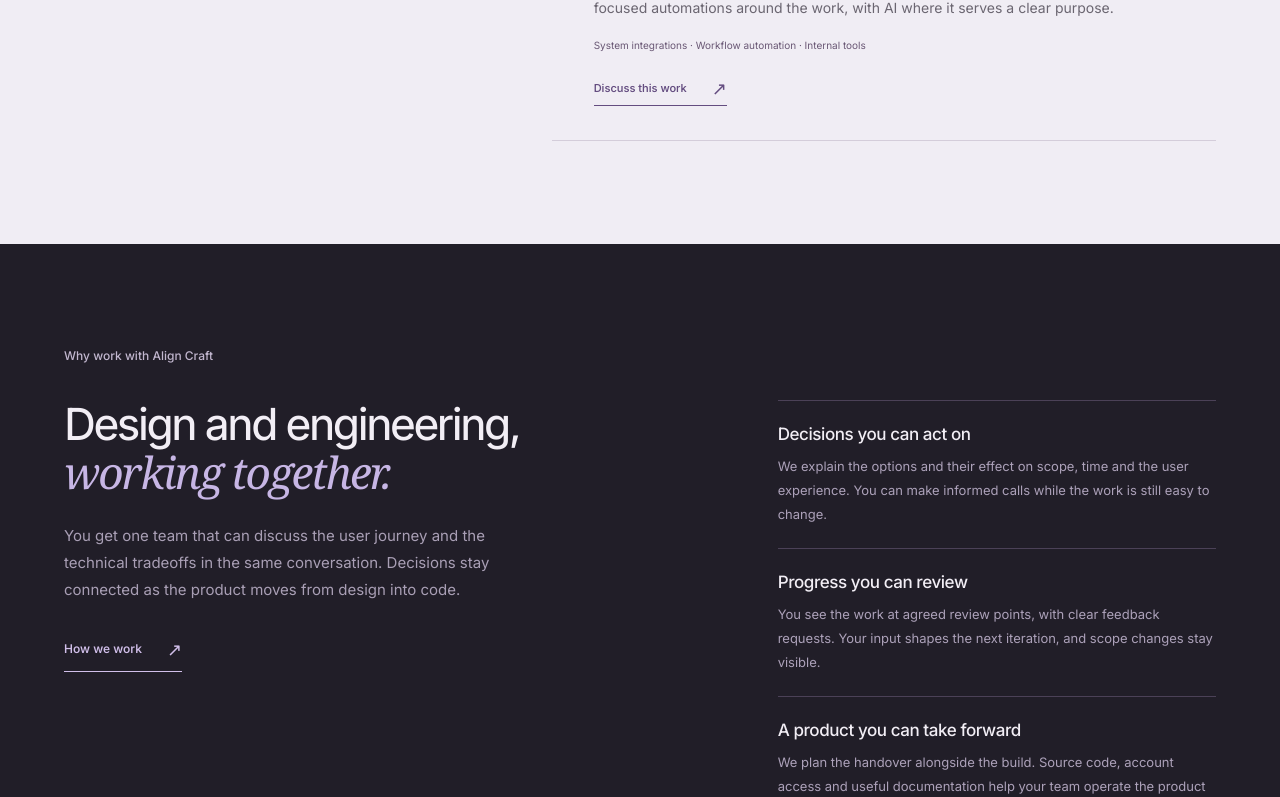
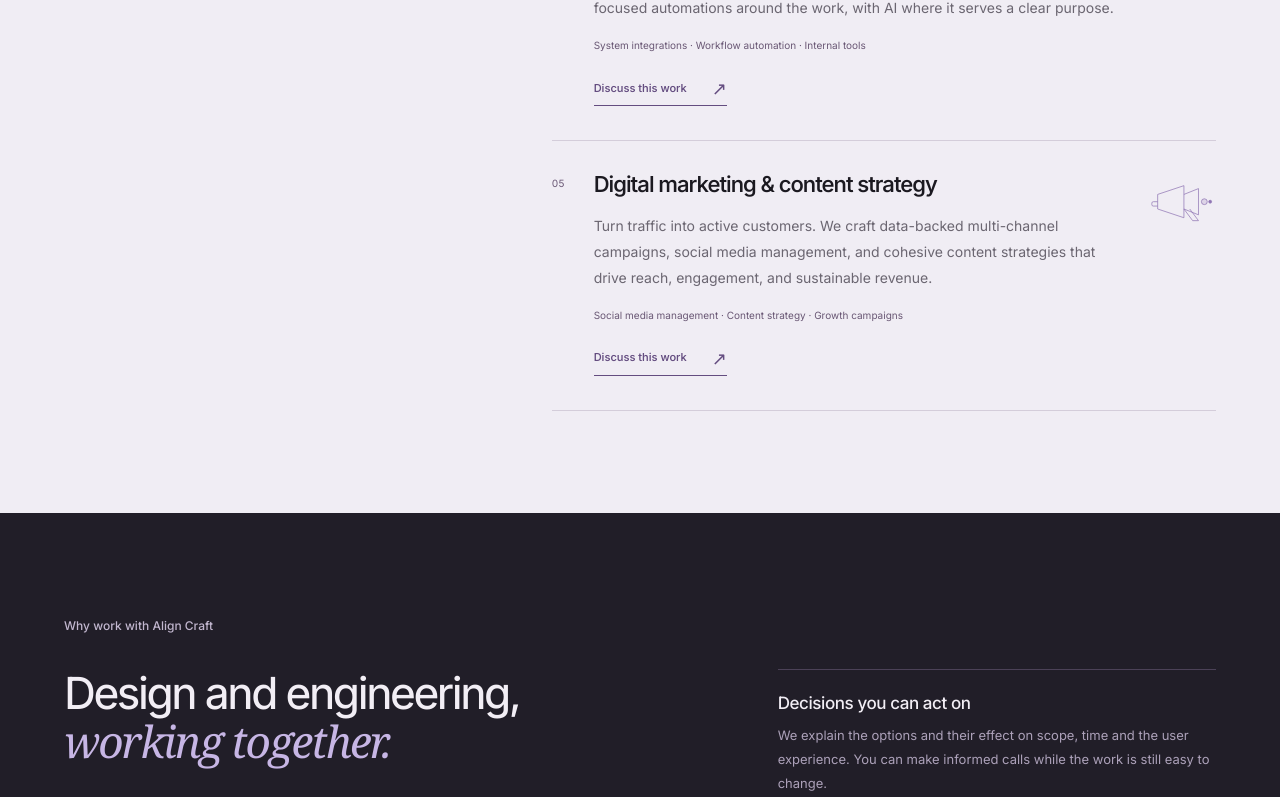
Before and after one commit to Eniola1272/align-craft, a Next.js app: page / in a window 1280 px wide. Shown: the part 3516-4313 px from the top of the page. Built offline with nearby package versions, Linux system fonts and the light colour scheme.

Commit message:
feat: add digital marketing and content strategy service across site content and navigation

```diff
--- a/src/components/footer.tsx
+++ b/src/components/footer.tsx
@@ -9,6 +9,7 @@ const groups = [
       { label: "Digital product design", href: "/#service-2" },
       { label: "Software development", href: "/#service-3" },
       { label: "Systems & automation", href: "/#service-4" },
+      { label: "Marketing & content strategy", href: "/#service-5" },
     ],
   },
   {
--- a/src/components/header.tsx
+++ b/src/components/header.tsx
@@ -11,6 +11,7 @@ const groups: Record<string, NavItem[]> = {
     { label: "Digital product design", href: "/#service-2" },
     { label: "Software development", href: "/#service-3" },
     { label: "Connected systems & automation", href: "/#service-4" },
+    { label: "Digital marketing & content strategy", href: "/#service-5" },
   ],
   Work: [
     { label: "Selected client work", href: "/#work" },
--- a/src/content/home.tsx
+++ b/src/content/home.tsx
@@ -36,6 +36,14 @@ const offerings = [
     deliverables: "System integrations · Workflow automation · Internal tools",
     service: "AI Solutions & WhatsApp Agents",
     shape: "systems",
+  },
+  {
+    title: "Digital marketing & content strategy",
+    description:
+      "Turn traffic into active customers. We craft data-backed multi-channel campaigns, social media management, and cohesive content strategies that drive reach, engagement, and sustainable revenue.",
+    deliverables: "Social media management · Content strategy · Growth campaigns",
+    service: "Digital Marketing & Growth",
+    shape: "marketing",
   },
 ];
 const phases = [
@@ -228,12 +236,19 @@ function ServiceGraphic({ kind }: { kind: string }) {
         <>
           <path d="m32 23-18 15 18 15m32-30 18 15-18 15M55 14 41 62" />
         </>
-      ) : (
+      ) : kind === "systems" ? (
         <>
           <rect x="8" y="28" width="22" height="22" rx="3" />
           <rect x="66" y="8" width="22" height="22" rx="3" />
           <rect x="66" y="48" width="22" height="22" rx="3" />
           <path d="M30 39h18V19h18M48 39v20h18" />
+        </>
+      ) : (
+        <>
+          {/* Growth / Marketing radar / megaphone graphic */}
+          <path d="M16 48V28l36-12v44L16 48ZM52 28l20-8v36l-20-8M16 38H10a2 2 0 0 0-2 2v2a2 2 0 0 0 2 2h6M52 48l12 16h8L60 48" />
+          <circle cx="80" cy="38" r="4" fill="currentColor" fillOpacity=".2" />
+          <circle cx="88" cy="38" r="2" fill="currentColor" />
         </>
       )}
     </svg>
--- a/src/content/site.ts
+++ b/src/content/site.ts
@@ -1,11 +1,14 @@
 export const contactEmail = "contact@aligncraft.com.ng";
 export const services: string[] = [
+  "Website Development",
+  "UI/UX & Product Design",
+  "SaaS & Web App Development",
   "Mobile App Development",
-  "SaaS & Web App Development",
+  "Digital Marketing & Growth",
+  "Social Media Management",
+  "Content Strategy & Copywriting",
   "AI Solutions & WhatsApp Agents",
   "Backend & API Development",
-  "Website Development",
-  "UI/UX & Product Design",
   "DevOps & Cloud Infrastructure",
   "Cybersecurity",
   "Technical Compliance Support",
```
Also changed, not shown: src/content/pricing.tsx (+20 -0 lines).
